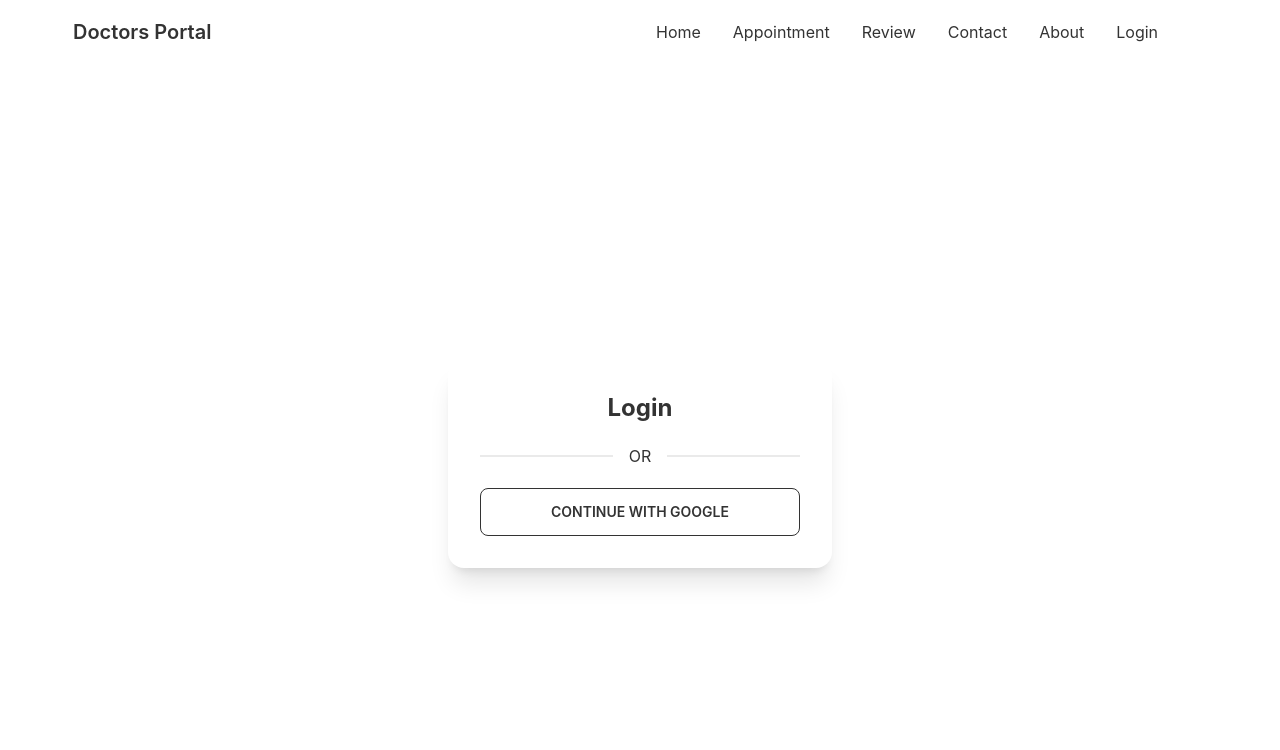
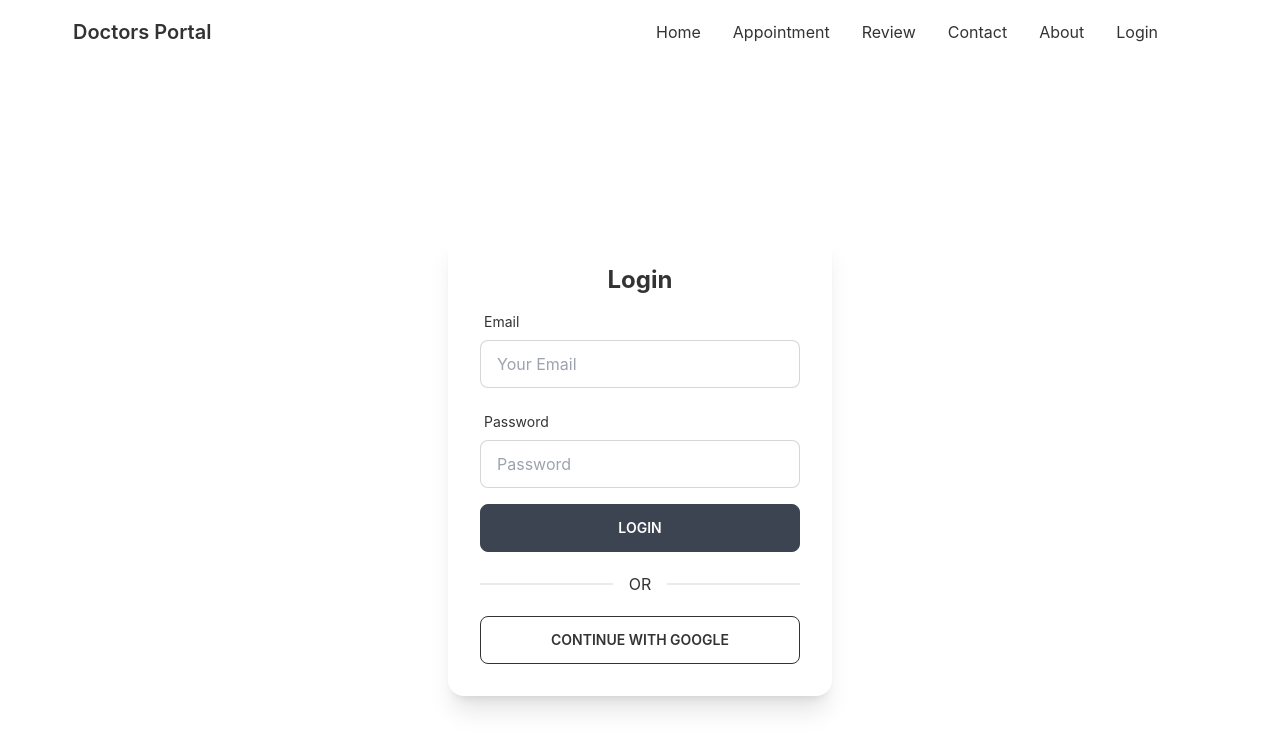
Before and after one commit to jrtanmoy/doctor-portal-client-side, a React (Create React App) app: page /login in a window 1280 px wide. Shown: the top 750 px of the page. Built offline with nearby package versions, Linux system fonts and the light colour scheme; no server answers.

Commit message:
simple login form using react form hook

```diff
--- a/package.json
+++ b/package.json
@@ -13,6 +13,7 @@
     "react-day-picker": "^8.0.4",
     "react-dom": "^18.1.0",
     "react-firebase-hooks": "^5.0.3",
+    "react-hook-form": "^7.31.1",
     "react-router-dom": "^6.3.0",
     "react-scripts": "5.0.1",
     "web-vitals": "^2.1.4"
--- a/src/Pages/Login/Login.js
+++ b/src/Pages/Login/Login.js
@@ -1,12 +1,18 @@
 import React from 'react';
 import { useSignInWithGoogle } from 'react-firebase-hooks/auth';
 import auth from '../../firebase.init';
+import { useForm } from "react-hook-form";
 
 const Login = () => {
     const [signInWithGoogle, user, loading, error] = useSignInWithGoogle(auth);
+    const { register, formState: { errors }, handleSubmit } = useForm();
 
-    if(user){
+    if (user) {
         console.log(user);
+    }
+
+    const onSubmit = data => {
+        console.log(data);
     }
 
     return (
@@ -14,7 +20,60 @@
             <div className="card w-96 bg-base-100 shadow-xl">
                 <div className="card-body">
                     <h2 className="text-center text-2xl font-bold">Login</h2>
+                    <form onSubmit={handleSubmit(onSubmit)}>
 
+                        <div class="form-control w-full max-w-xs">
+                            <label class="label">
+                                <span class="label-text">Email</span>
+                            </label>
+                            <input
+                                type="email"
+                                placeholder="Your Email"
+                                class="input input-bordered w-full max-w-xs"
+                                {...register("email", {
+                                    required: {
+                                        value: true,
+                                        message: 'Email is Required'
+                                    },
+                                    pattern: {
+                                        value: /[a-z0-9]+@[a-z]+\.[a-z]{2,3}/,
+                                        message: 'Provide a valid Email'
+                                    }
+                                })}
+                            />
+                            <label class="label">
+                                {errors.email?.type === 'required' && <span class="label-text-alt text-red-500">{errors.email.message}</span>}
+                                {errors.email?.type === 'pattern' && <span class="label-text-alt text-red-500">{errors.email.message}</span>}
+                            </label>
+                        </div>
+                        <div class="form-control w-full max-w-xs">
+                            <label class="label">
+                                <span class="label-text">Password</span>
+                            </label>
+                            <input
+                                type="password"
+                                placeholder="Password"
+                                class="input input-bordered w-full max-w-xs"
+                                {...register("password", {
+                                    required: {
+                                        value: true,
+                                        message: 'Password is Required'
+                                    },
+                                    minLength: {
+                                        value: 6,
+                                        message: 'Must be 6 characters or longer'
+                                    }
+                                })}
+                            />
+                            <label class="label">
+                                {errors.password?.type === 'required' && <span class="label-text-alt text-red-500">{errors.password.message}</span>}
+                                {errors.password?.type === 'minLength' && <span class="label-text-alt text-red-500">{errors.password.message}</span>}
+                            </label>
+                        </div>
+
+
+                        <input className='btn w-full max-w-xs text-white' type="submit" value="Login" />
+                    </form>
                     <div className="divider">OR</div>
                     <button
                         onClick={() => signInWithGoogle()}
@@ -22,7 +81,8 @@
                     >Continue with Google</button>
                 </div>
             </div>
-        </div>
+        </div >
     );
 };
+
 export default Login;
```
Also changed, not shown: 1 other file (tests, documents, lock files or other folders).
